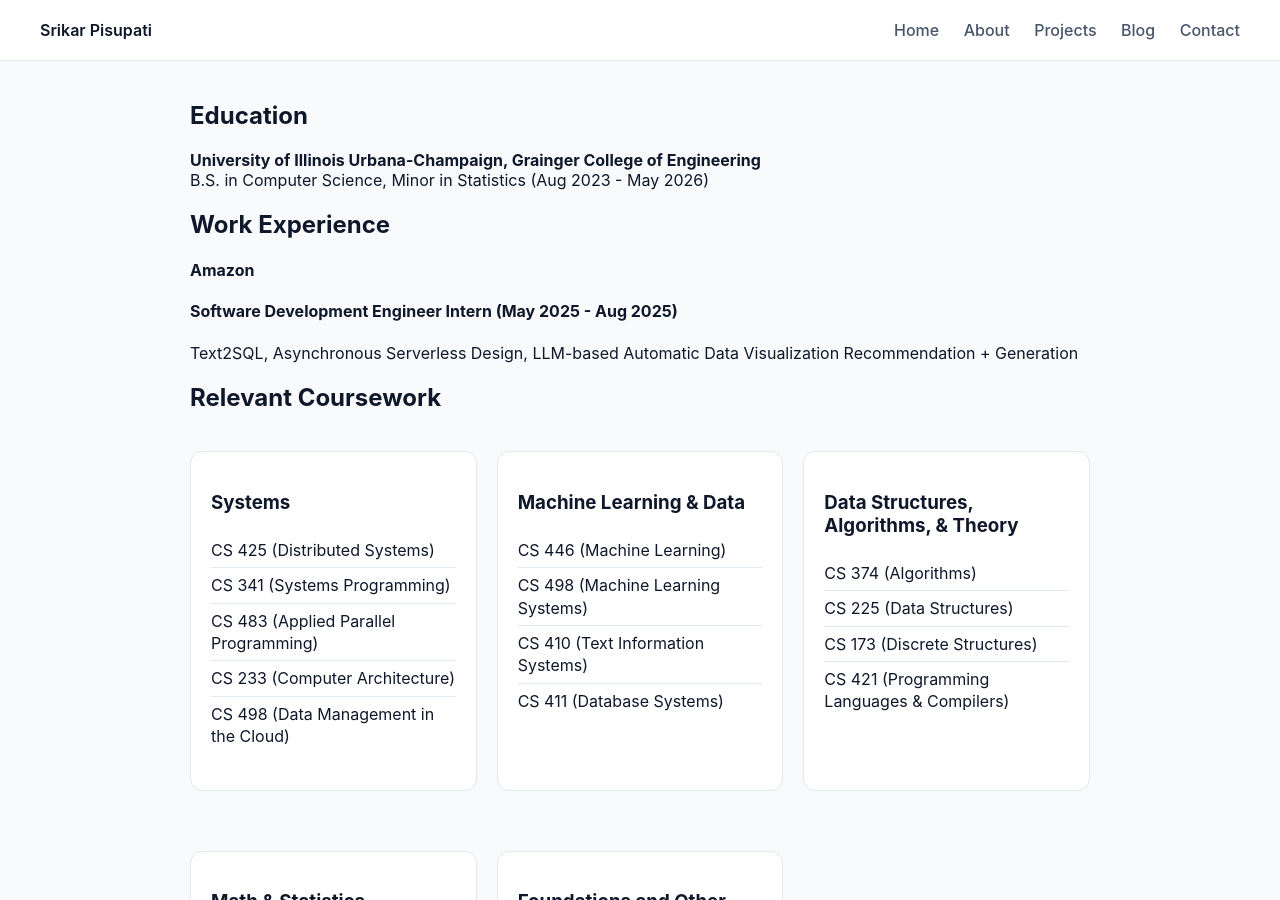
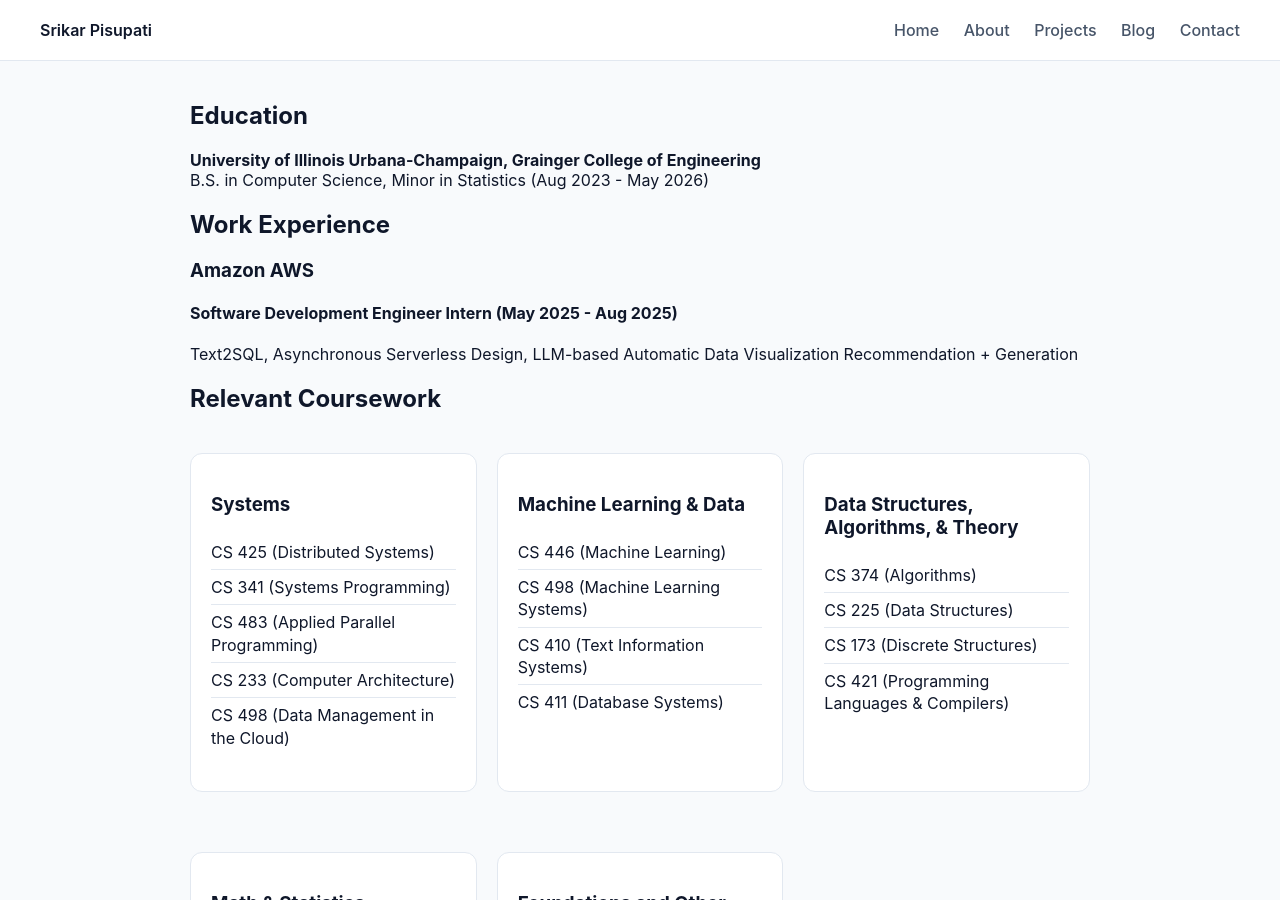
Before and after one commit to srikarpisupati/srikarpisupati.github.io, a Jekyll site: the page built from about.md, in a window 1280 px wide and 900 px high. Built offline with Jekyll 4.4.1, drawn with Linux system fonts in a browser that asks for light colours.

Commit message:
Update job title and details for Amazon experience

```diff
--- a/about.md
+++ b/about.md
@@ -11,7 +11,7 @@ permalink: /about/
 
 ## Work Experience
 
-#### Amazon
+### Amazon AWS
 #### Software Development Engineer Intern (May 2025 - Aug 2025)
 Text2SQL, Asynchronous Serverless Design, LLM-based Automatic Data Visualization Recommendation + Generation
 
```
